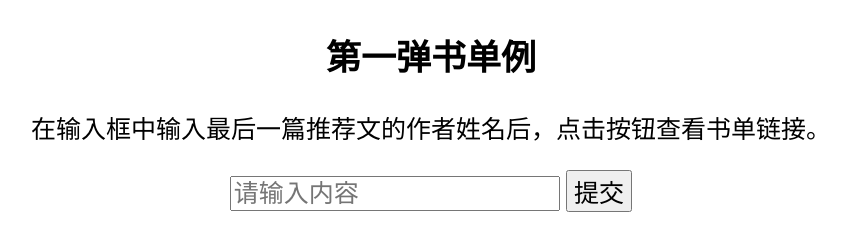
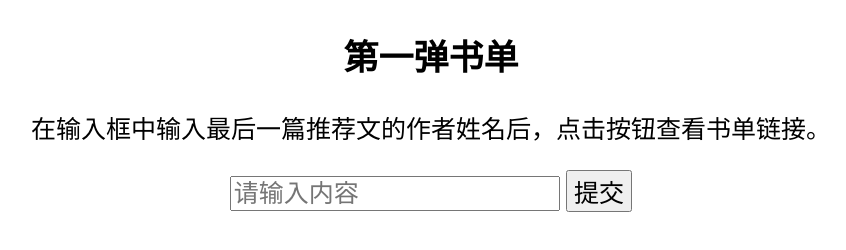
Before and after one commit to Ejas-s/FirstBookList, a plain HTML site: page index.html in a window 1280 px wide. Shown: the whole page, without its empty margins (209-1055 px from the left). Drawn offline with Linux system fonts and the light colour scheme.

Commit message:
Update index.html

```diff
--- a/index.html
+++ b/index.html
@@ -35,7 +35,7 @@
 </head>
 
 <body>
-  <h2>第一弹书单例</h2>
+  <h2>第一弹书单</h2>
   <p>在输入框中输入最后一篇推荐文的作者姓名后，点击按钮查看书单链接。</p>
 
   <input type="text" id="inputBox" placeholder="请输入内容">
```
